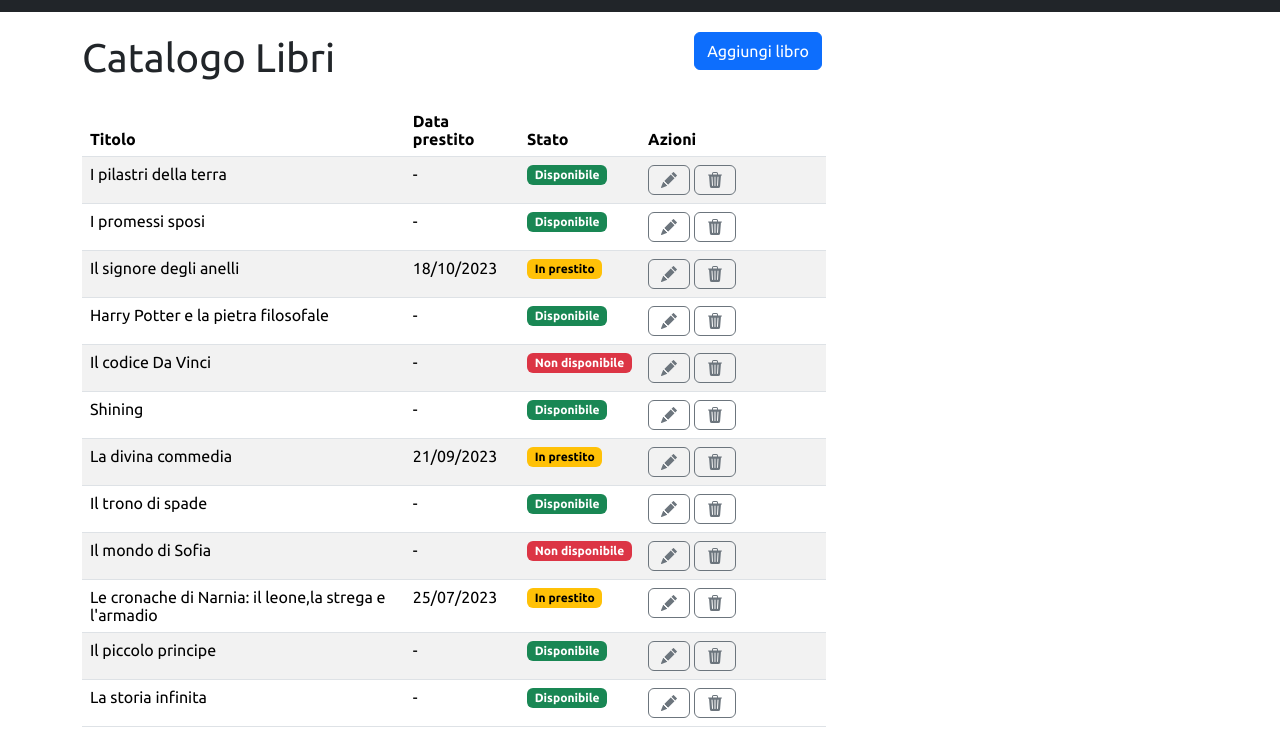
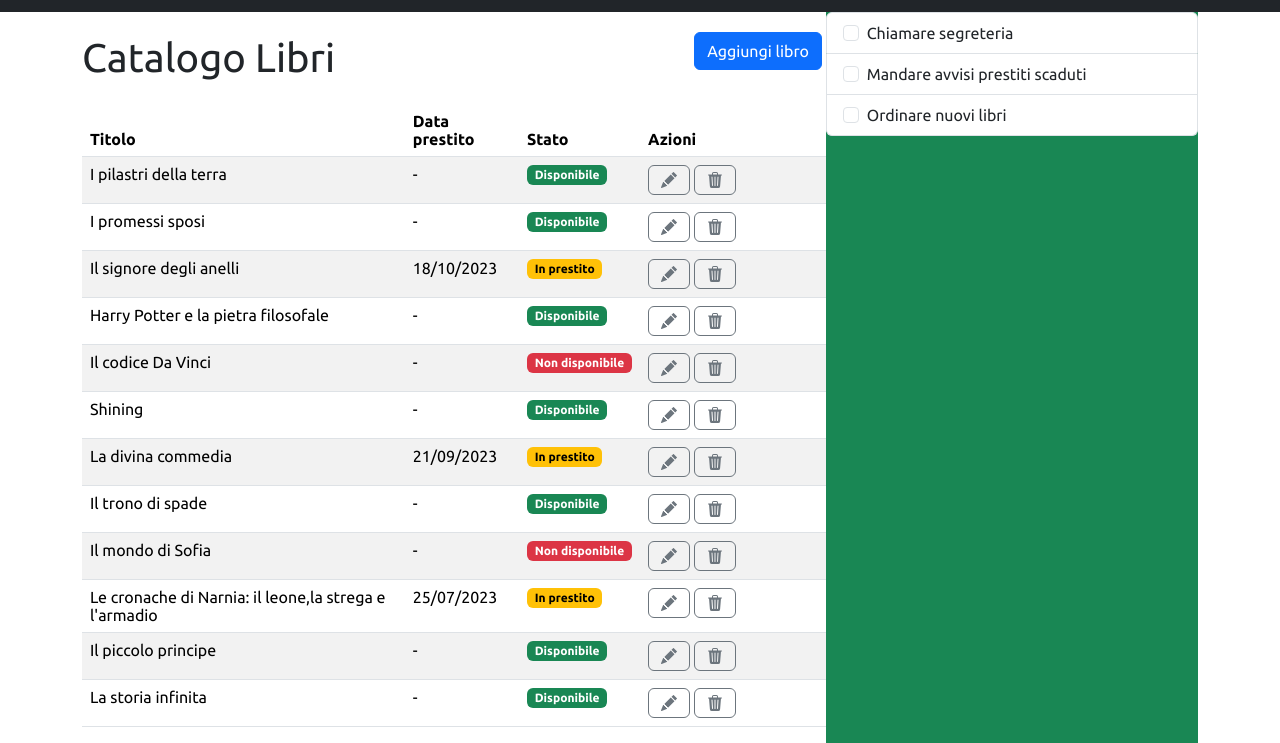
Before and after one commit to SophiaChirskaya/html-css-bootstrap-dashboard, a plain HTML site: page index.html in a window 1280 px wide. Shown: the part 58-801 px from the top of the page. Drawn offline with nearby package versions, Linux system fonts and the light colour scheme.

Commit message:
[feat] to do list

```diff
--- a/index.html
+++ b/index.html
@@ -539,6 +539,29 @@
 
             </table>
           </div>
+<!-- To do container -->
+          <div class="col text-center text-bg-success">
+            <div class="row d-block">
+              <!-- To do volumn -->
+               <div class="col text-start">
+                <ul class="list-group">
+                  <li class="list-group-item">
+                    <input class="form-check-input me-1" type="checkbox" value="" id="firstCheckbox">
+                    <label class="form-check-label" for="firstCheckbox">Chiamare segreteria</label>
+                  </li>
+                  <li class="list-group-item">
+                    <input class="form-check-input me-1" type="checkbox" value="" id="secondCheckbox">
+                    <label class="form-check-label" for="secondCheckbox">Mandare avvisi prestiti scaduti</label>
+                  </li>
+                  <li class="list-group-item">
+                    <input class="form-check-input me-1" type="checkbox" value="" id="thirdCheckbox">
+                    <label class="form-check-label" for="thirdCheckbox">Ordinare nuovi libri</label>
+                  </li>
+                </ul>
+               </div>
+
+            </div>
+          </div>
         </div>
 
 
```
